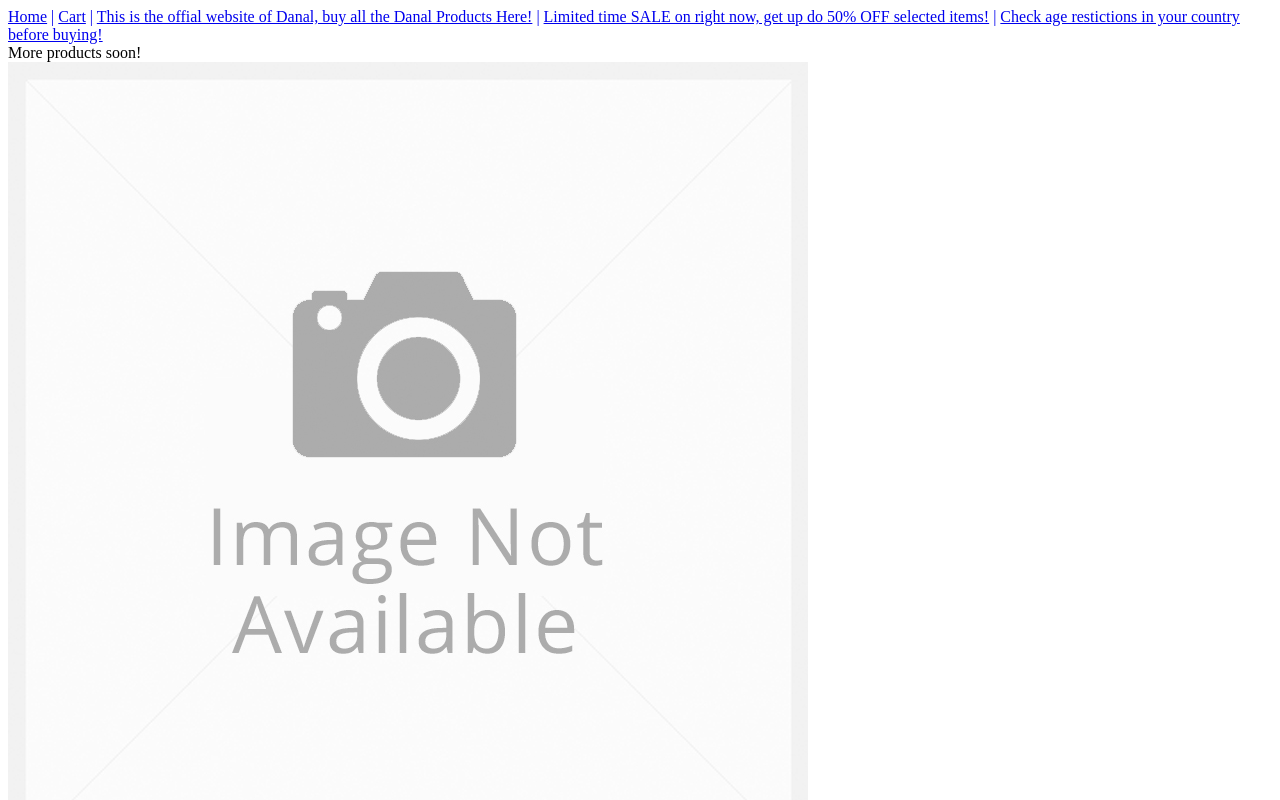
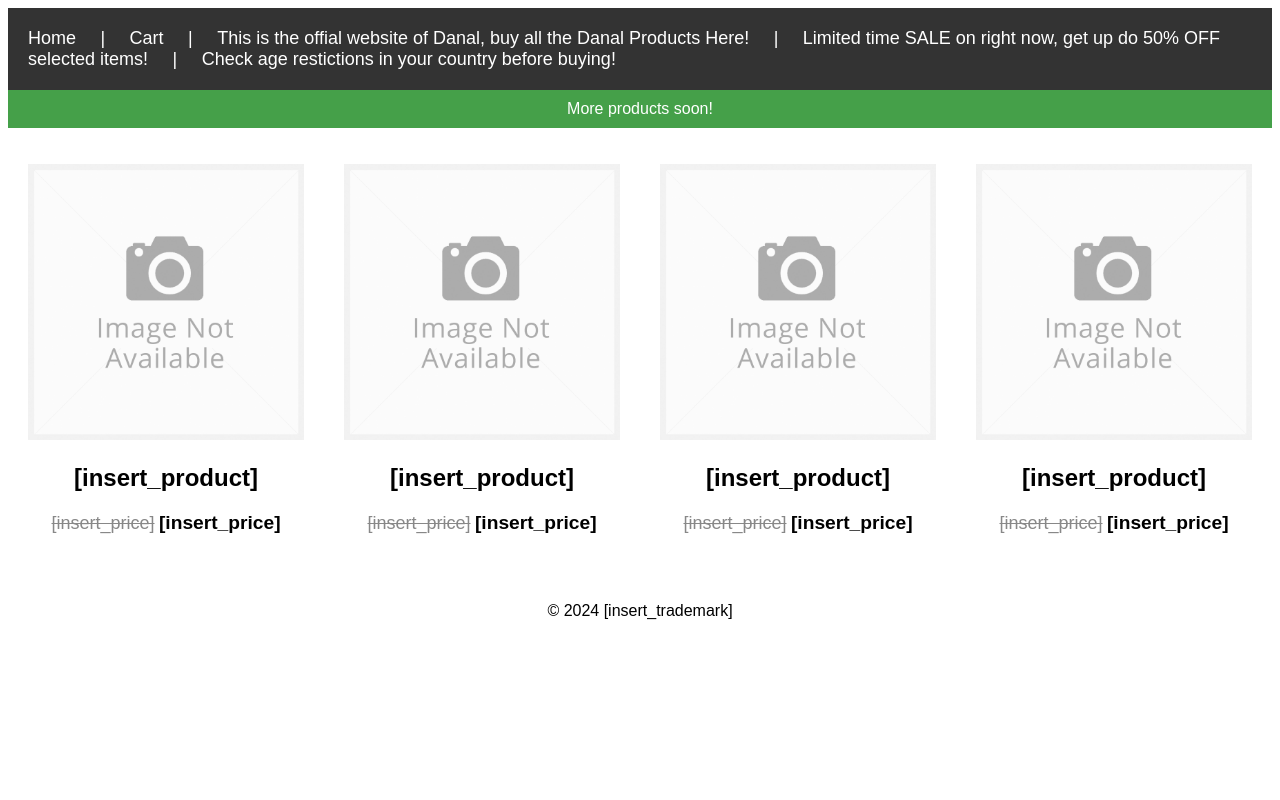
Before and after one commit to CodaQuell/Website, a plain HTML site: page index.html in a window 1280 px wide. Shown: the top 800 px of the page. Drawn offline with Linux system fonts and the light colour scheme; files that its build step writes are made by us from their sources; the site is published under a folder, as on GitHub Pages, so addresses that start at the root find nothing.

Commit message:
Update index.html

```diff
--- a/index.html
+++ b/index.html
@@ -4,7 +4,7 @@
     <!--Made by Alto Website Dedsigns-->
     <meta charset="UTF-8">
     <meta name="viewport" content="width=device-width, initial-scale=1.0">
-    <link rel="stylesheet" href="/subpages/css/style.css">
+    <link rel="stylesheet" href="style.css">
     <title>[insert_store_name]</title>
 </head>
 <body>
```
